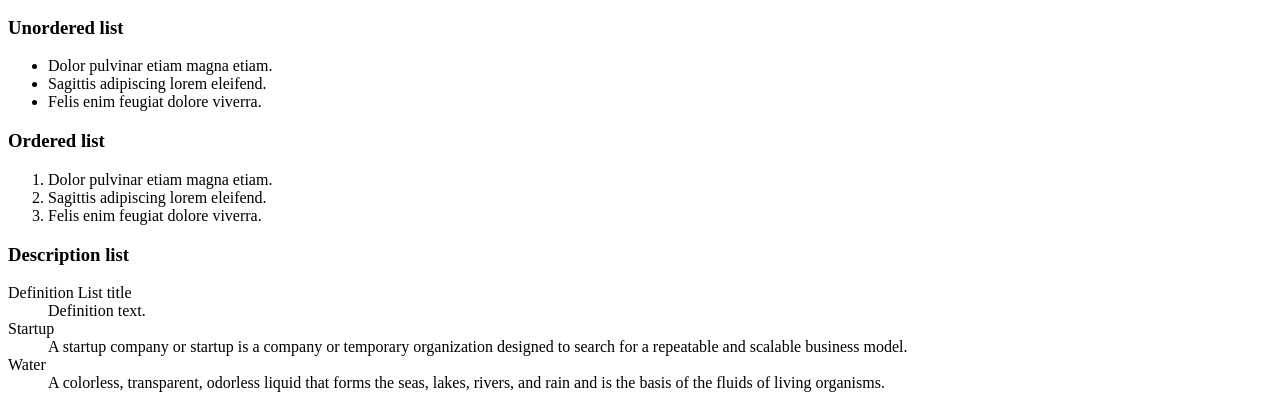
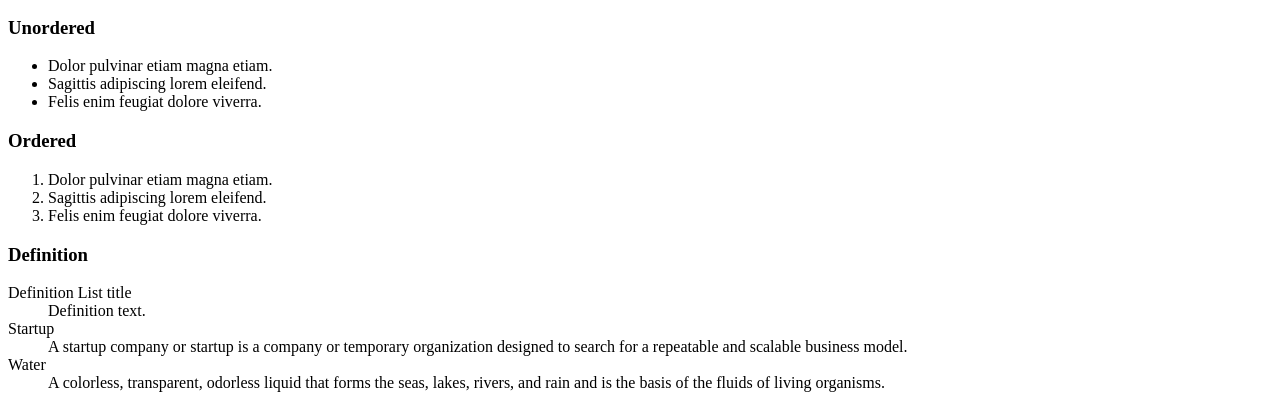
Before and after one commit to Emi-H106/holbertonschool-web_front_end, a plain HTML site: page html_advanced/26-styleguide.html in a window 1280 px wide. Shown: the part 536-944 px from the top of the page. Drawn offline with Linux system fonts and the light colour scheme.

Commit message:
fix text for h3

```diff
--- a/html_advanced/26-styleguide.html
+++ b/html_advanced/26-styleguide.html
@@ -38,19 +38,19 @@
                     <h2>Lists</h2>
                 </header>
                 <div>
-                <h3>Unordered list</h3>
+                <h3>Unordered</h3>
                 <ul>
                     <li>Dolor pulvinar etiam magna etiam.</li>
                     <li>Sagittis adipiscing lorem eleifend.</li>
                     <li>Felis enim feugiat dolore viverra.</li>
                 </ul>
-                <h3>Ordered list</h3>
+                <h3>Ordered</h3>
                 <ol>
                     <li>Dolor pulvinar etiam magna etiam.</li>
                     <li>Sagittis adipiscing lorem eleifend.</li>
                     <li>Felis enim feugiat dolore viverra.</li>
                 </ol>
-                <h3>Description list</h3>
+                <h3>Definition</h3>
                 <dl>
                     <dt>Definition List title</dt>
                     <dd>Definition text.</dd>
```
